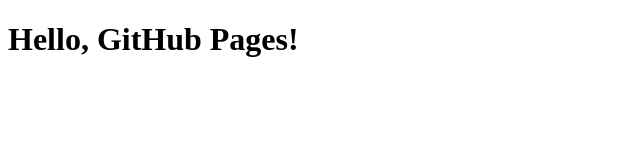
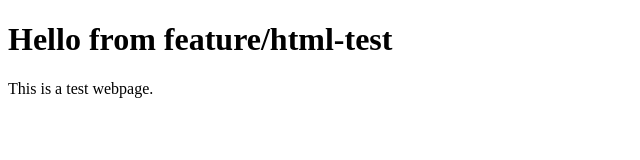
Before and after one commit to Joker-of-Gotham/test-git-tool, a plain HTML site: page index.html in a window 1280 px wide. Shown: the whole page, without its empty margins (0-640 px from the left). Drawn offline with Linux system fonts and the light colour scheme.

Commit message:
Add index.html for html test

```diff
--- a/index.html
+++ b/index.html
@@ -1,5 +1,11 @@
 <!DOCTYPE html>
-<html>
-<head><title>Test Site</title></head>
-<body><h1>Hello, GitHub Pages!</h1></body>
+<html lang="en">
+<head>
+    <meta charset="UTF-8">
+    <title>HTML Test Page</title>
+</head>
+<body>
+    <h1>Hello from feature/html-test</h1>
+    <p>This is a test webpage.</p>
+</body>
 </html>
```
